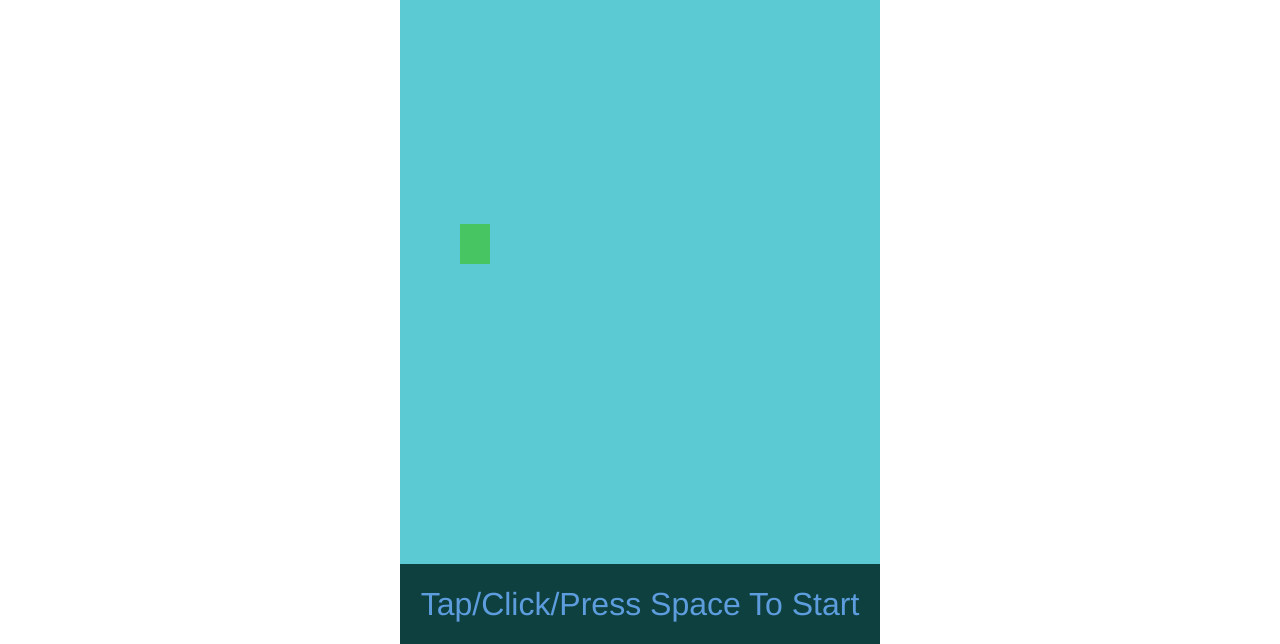
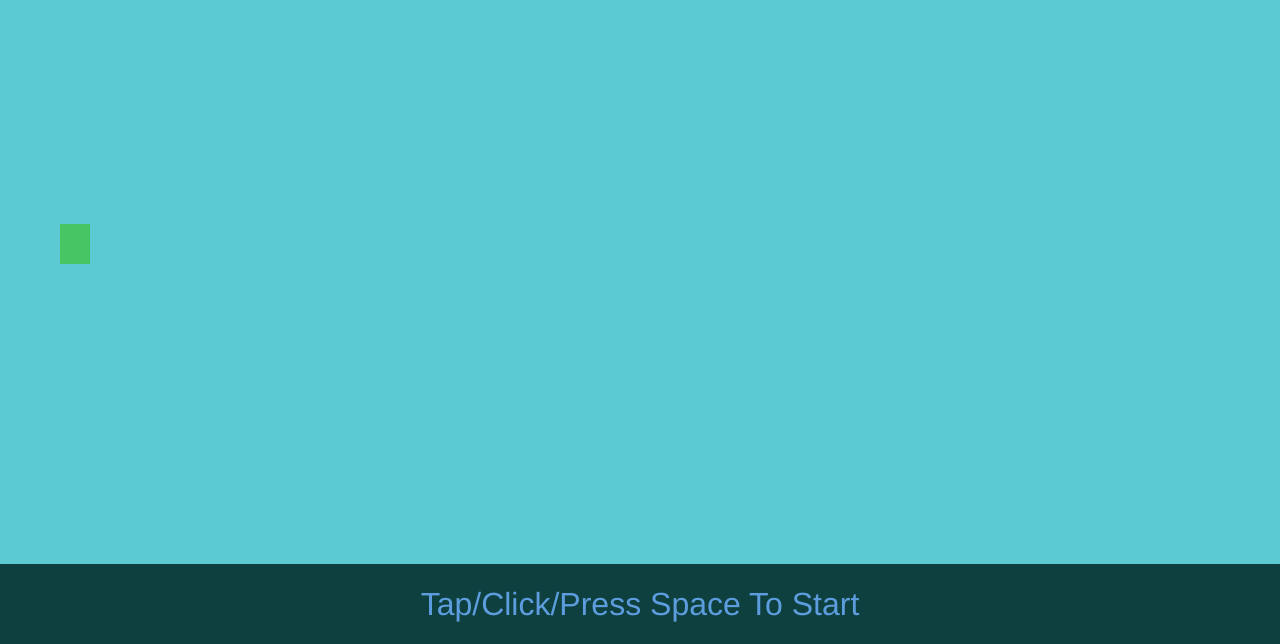
Before and after one commit to Prajwal22112000/flappy-back, a plain HTML site: page index.html in a window 1280 px wide. Shown: the part 156-800 px from the top of the page. Drawn offline with Linux system fonts and the light colour scheme.

Commit message:
updated the css body width from 30rem to 100%

```diff
--- a/style.css
+++ b/style.css
@@ -10,9 +10,8 @@ body{
 
 #container{
     position: absolute;
-    width: 30rem;
+    width: 100%;
     height: 80vh;
-    margin-left: calc(50% - 15rem);
 }
 
 #block{
```
